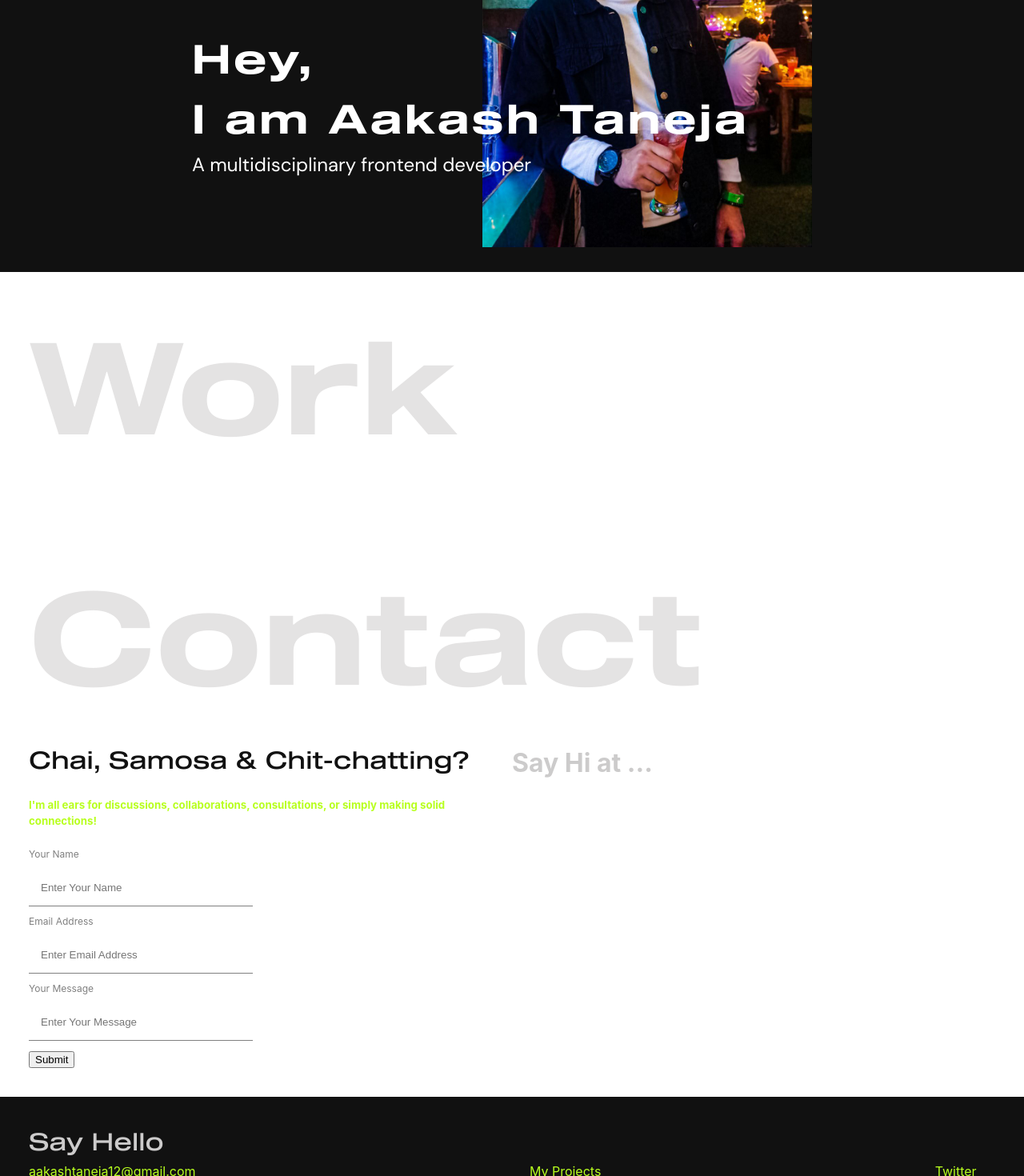
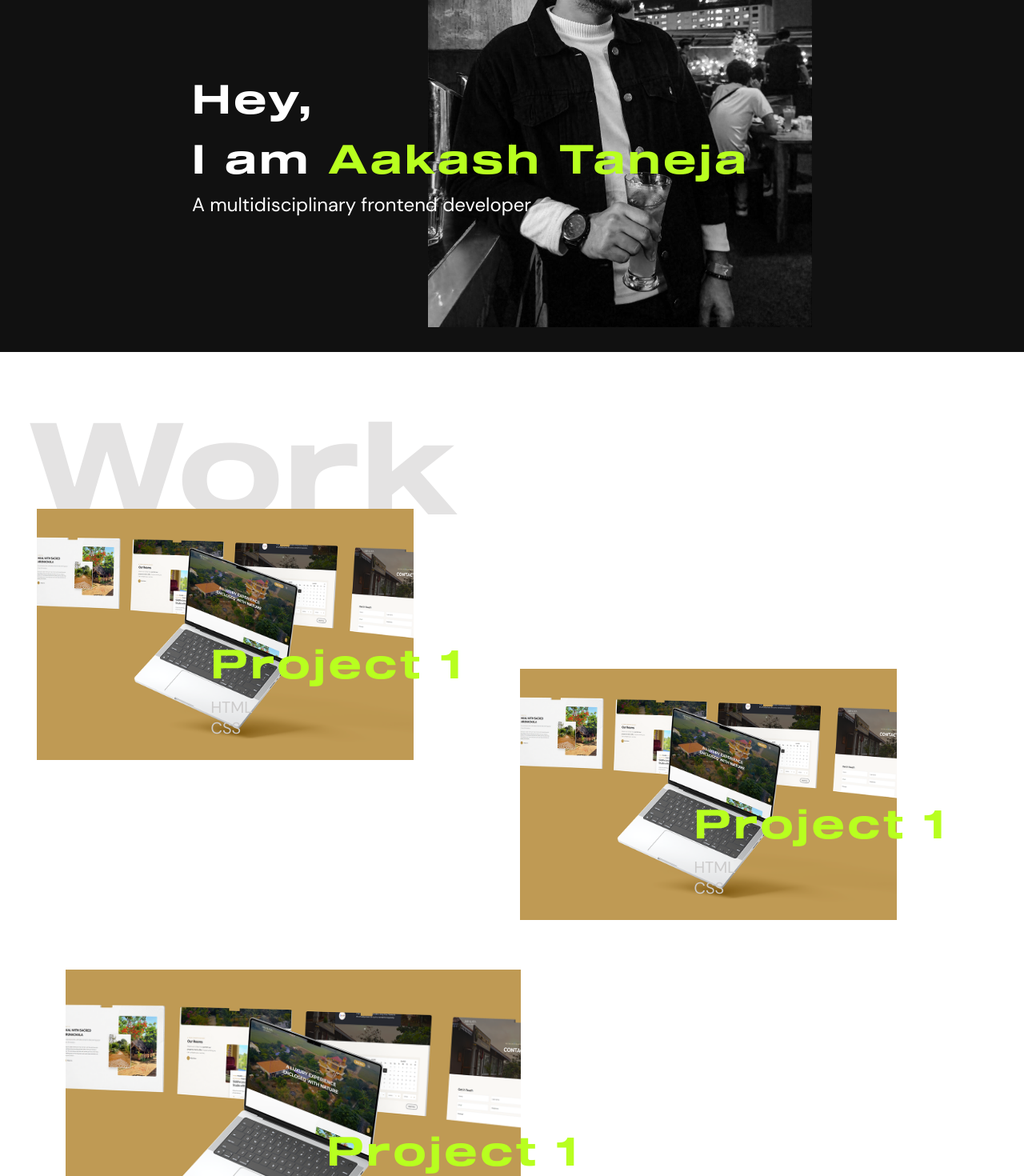
Before and after one commit to aakash-taneja/portfolio-site, a React (Vite) app: page / in a window 1280 px wide. Shown: the part 360-1830 px from the top of the page at 80% size. Built offline with nearby package versions, Linux system fonts and the light colour scheme.

Commit message:
project section half complete

```diff
--- a/src/App.css
+++ b/src/App.css
@@ -80,28 +80,35 @@ html::-webkit-scrollbar {
 
 .center-container {
   position: relative;
-  /* border: 2px solid red; */
-  height: 600px;
+
+  height: calc(100vh - 100px);
   width: 80%;
   max-width: 800px;
 }
 
 .image-container {
-  position: relative;
+  /* position: relative; */
   /* border: 2px solid yellow; */
   position: absolute;
   right: 0;
   bottom: 0;
+  overflow: hidden;
 }
 
 .image {
   /* width: 100px; Adjust image size as needed */
   height: auto;
-  max-height: 550px;
+  max-height: 80vh;
   margin: 25px;
+  filter: grayscale(1);
+  transition: filter 0.5s ease-in-out;
+  /* will-change: filter; */
 
   /* margin-top: 25px; */
   /* margin-right: 20px; Adjust margin as needed */
+}
+.image:hover {
+  filter: grayscale(0);
 }
 
 .text-container {
@@ -111,6 +118,7 @@ html::-webkit-scrollbar {
   top: 50%;
   width: 90%;
   left: 0;
+  overflow: hidden;
   /* border: 2px solid yellowgreen; */
 }
 
@@ -124,29 +132,35 @@ html::-webkit-scrollbar {
   letter-spacing: 0.2rem;
   position: relative;
   z-index: 1;
+  overflow: hidden;
+  transform: translateY(150%);
+  transition: transform 0.3s ease-out;
 }
-.title-name::before,
-.title-name::after {
+.title.animate {
+  transform: translateY(0);
+}
+
+.title-name {
+  color: #b8ff1f;
+}
+.title-name::before {
   content: attr(data-title);
   position: absolute;
   top: 0;
   left: 0;
-  -webkit-text-fill-color: #0f111d;
-  -webkit-text-stroke-color: #b8ff1f;
-  -webkit-text-stroke-width: 1px;
+  -webkit-text-fill-color: transparent;
+  -webkit-text-stroke-color: #ffffff8a;
+  -webkit-text-stroke-width: 0.5px;
   transform: translate3d(9px, 7px, 0);
   transition: opacity 0.3s ease-in-out;
   opacity: 0;
   z-index: -1;
 }
-.title-name::after {
-  transform: translate3d(15px, 13px, 0);
-  transition: opacity 0.5s ease-in-out;
-  z-index: -2;
+.center-container:hover .title-name::before {
+  opacity: 1;
 }
 
-.title-name:hover::before,
-.title-name:hover::after {
+.title-name:hover.title-name::before {
   opacity: 1;
 }
 
@@ -163,6 +177,11 @@ html::-webkit-scrollbar {
   background-color: #fff;
   color: #cccbcb;
   padding: 2rem;
+}
+.projects-container {
+  margin-top: 150px;
+  z-index: 10;
+  position: relative;
 }
 .contact-section {
   background-color: #fff;
@@ -181,6 +200,8 @@ html::-webkit-scrollbar {
   font-style: normal;
   font-weight: 400;
   line-height: normal;
+  position: absolute;
+  z-index: 1;
 }
 .sayHello {
   color: #cccbcb;
@@ -240,3 +261,11 @@ html::-webkit-scrollbar {
 .accent-color {
   color: #b8ff1f;
 }
+.project-tags {
+  color: #cccbcb;
+  font-family: DMSans;
+  font-size: 20px;
+  font-style: normal;
+  font-weight: 400;
+  line-height: normal;
+}
--- a/src/components/AnimatedLink.tsx
+++ b/src/components/AnimatedLink.tsx
@@ -15,7 +15,7 @@ const AnimatedLink = ({ title }: any) => {
         animation={letterAnimation}
         isHovered={isHovered}
       />
-      <div className="absolute" style={{ top: 0 }}>
+      <div className="absolute" style={{ top: 0, color: "#b8ff1f" }}>
         <AnimatedWord
           title={title}
           animation={letterAnimationTwo}
--- a/src/components/HeroSection.tsx
+++ b/src/components/HeroSection.tsx
@@ -1,34 +1,35 @@
 import { useEffect, useState } from "react";
+import WordByWordSlideUpAnimation from "./WordByWordSlideUpAnimation";
 
 const HeroSection = () => {
   const [transform, setTransform] = useState({ x: 0, y: 0 });
   const [title, setTitle] = useState("Your Title"); // Set your initial title here
+  const [isHovered, setIsHovered] = useState(false);
+  const [animationClass, setAnimationClass] = useState("");
 
   const handleMouseMove = (e: any) => {
     const position = e.currentTarget.getBoundingClientRect();
-    const x = e.pageX - position.left - position.width / 2;
-    const y = e.pageY - position.top - position.height / 2;
+    const x = e.clientX - position.left - position.width / 2;
+    const y = e.clientY - position.top - position.height / 2;
     setTransform({ x: x * 0.1, y: y * 0.1 });
   };
 
+  const animationTimeout = setTimeout(() => {
+    setAnimationClass("animate");
+  }, 500);
+
   const handleMouseOut = () => {
     setTransform({ x: 0, y: 0 });
+    setIsHovered(false);
+  };
+  const handleMouseOver = () => {
+    setTitle("Aakash Taneja");
+    setIsHovered(true);
   };
   useEffect(() => {
-    // Update the title based on your logic
-    // For simplicity, using a fixed title in this example
     setTitle("Aakash Taneja");
   }, []);
   return (
-    // <div className="center-container">
-    //   <div className="content-container">
-    //     <img src="myPhoto.jpg" alt="Your Image" className="image" />
-    //     <div className="text-container">
-    //       <h1 className="title">Your Title</h1>
-    //       <p className="description">Your one-line text description.</p>
-    //     </div>
-    //   </div>
-    // </div>
     <>
       <div
         style={{
@@ -51,12 +52,12 @@ const HeroSection = () => {
               className="image"
               style={{
                 transform: `translate(${transform.x}px, ${transform.y}px)`,
-                transition: "transform 0.3s ease-out",
+                transition: "all 0.3s ease-out",
               }}
             />
           </div>
           <div className="text-container">
-            <h1 className="title">
+            <h1 className={`title ${animationClass}`}>
               Hey, <br />I am{" "}
               <span className="title title-name" data-title={title}>
                 {title}
--- a/src/components/ProjectSection.tsx
+++ b/src/components/ProjectSection.tsx
@@ -1,7 +1,35 @@
+import ProjectSingle from "./ProjectSingle";
+import WordByWordSlideUpAnimation from "./WordByWordSlideUpAnimation";
+
 const ProjectSection = () => {
   return (
     <div className="project-section" style={{ width: "100%" }}>
       <div className="large-headings">Work</div>
+      <div className="projects-container">
+        <div style={{ display: "flex", width: "100%", height: "30rem" }}>
+          <div
+            style={{ width: "50%", display: "flex", alignItems: "flex-start" }}
+          >
+            <ProjectSingle />
+          </div>
+          <div
+            style={{ width: "50%", display: "flex", alignItems: "flex-end" }}
+          >
+            <ProjectSingle />
+          </div>
+        </div>
+        <div
+          style={{
+            display: "flex",
+            width: "60%",
+            marginTop: "2rem",
+            justifyContent: "center",
+          }}
+        >
+          <ProjectSingle />
+        </div>
+      </div>
+      <WordByWordSlideUpAnimation text="Aakash" />
     </div>
   );
 };
--- /dev/null
+++ b/src/components/ProjectSingle.tsx
@@ -0,0 +1,68 @@
+import { useState } from "react";
+
+const ProjectSingle = () => {
+  const [transform, setTransform] = useState({ x: 0, y: 0 });
+  const [transformText, setTransformText] = useState({ x: 0, y: 0 });
+  const handleMouseMove = (e: any) => {
+    const position = e.currentTarget.getBoundingClientRect();
+    const x = e.clientX - position.left - position.width / 2;
+    const y = e.clientY - position.top - position.height / 2;
+    setTransform({ x: x * 0.15, y: y * 0.15 });
+    setTransformText({ x: x * 0.05, y: y * 0.05 });
+  };
+
+  const handleMouseOut = () => {
+    setTransform({ x: 0, y: 0 });
+  };
+  return (
+    <div
+      style={{
+        width: "90%",
+        // height: "33.5rem",
+        // border: "2px solid green",
+        position: "relative",
+        padding: "10px",
+      }}
+    >
+      <img
+        src="project1.png"
+        width={"90%"}
+        height={"100%"}
+        onMouseMove={handleMouseMove}
+        onMouseOut={handleMouseOut}
+        style={{
+          objectFit: "cover",
+          transform: `translate(${transform.x}px, ${transform.y}px)`,
+          transition: "all 0.3s ease-out",
+        }}
+      />
+      <div
+        style={{
+          // color: "#000",
+          display: "flex",
+          flexDirection: "column",
+          position: "absolute",
+          top: "50%",
+          // width: " 90%",
+          right: 0,
+          alignItems: "flex-end",
+        }}
+      >
+        <div
+          style={{
+            transform: `translate(${transformText.x}px, ${transformText.y}px)`,
+            transition: "all 0.3s ease-out",
+          }}
+        >
+          <span className="title title-name" data-title="Project 1">
+            Project 1
+          </span>
+          <h1 className="project-tags">HTML</h1>
+          <h1 className="project-tags">CSS</h1>
+        </div>
+      </div>
+    </div>
+  );
+};
+
+export default ProjectSingle;
--- /dev/null
+++ b/src/components/WordByWordSlideUpAnimation.tsx
@@ -0,0 +1,25 @@
+import { motion, useAnimation } from "framer-motion";
+
+const WordByWordSlideUpAnimation = ({ text }: any) => {
+  const controls = useAnimation();
+  const animateText = () => {
+    controls.start({
+      opacity: 1,
+      y: 0,
+      transition: { duration: 0.5 },
+    });
+  };
+
+  return (
+    <motion.span
+      custom={0.5} // Adjust the delay between each word
+      initial={{ opacity: 0, y: 50 }}
+      animate={controls}
+      onAnimationComplete={() => animateText()} // Trigger the animation for the next word
+    >
+      {text}
+    </motion.span>
+  );
+};
+
+export default WordByWordSlideUpAnimation;
```
Also changed, not shown: public/project1.png (added).
